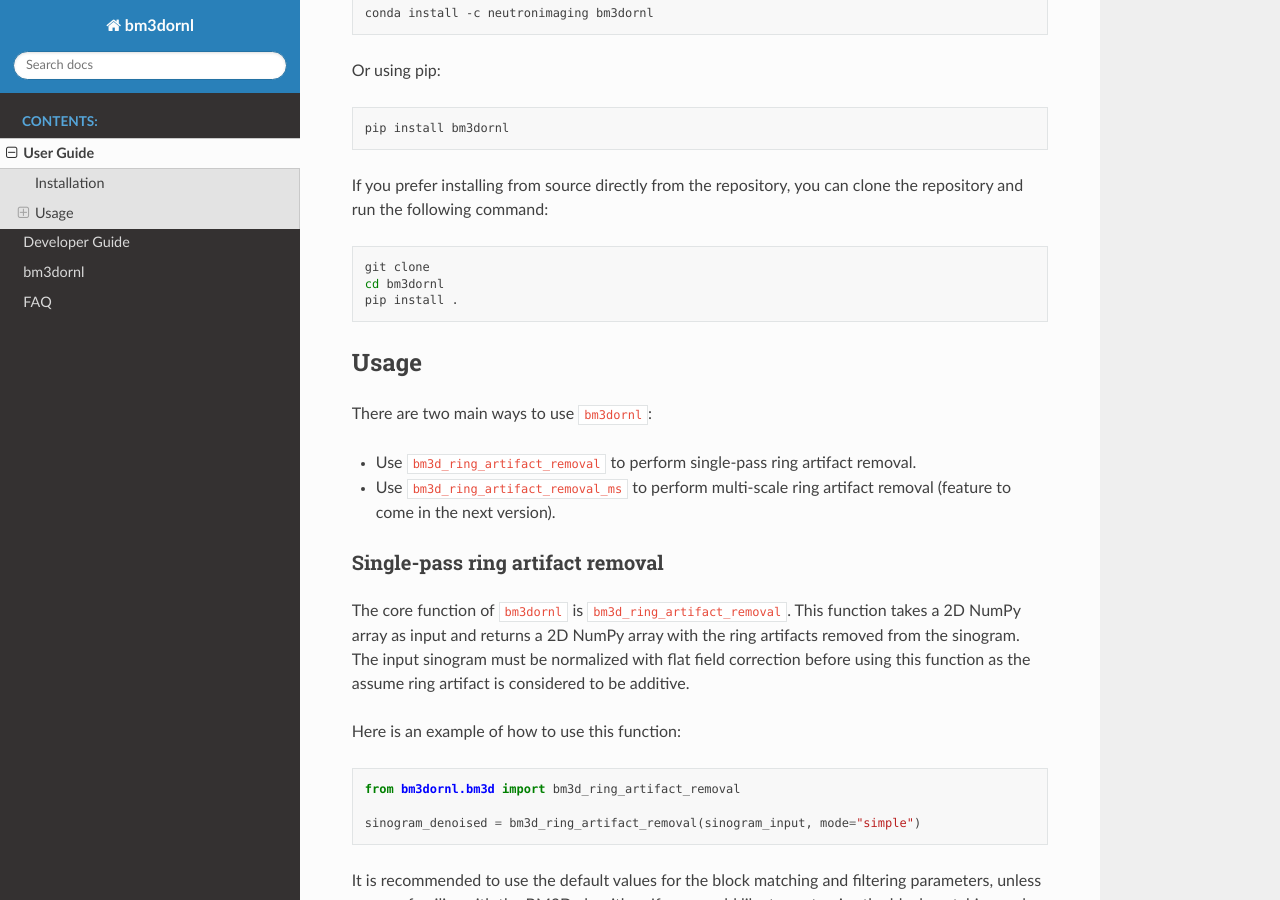
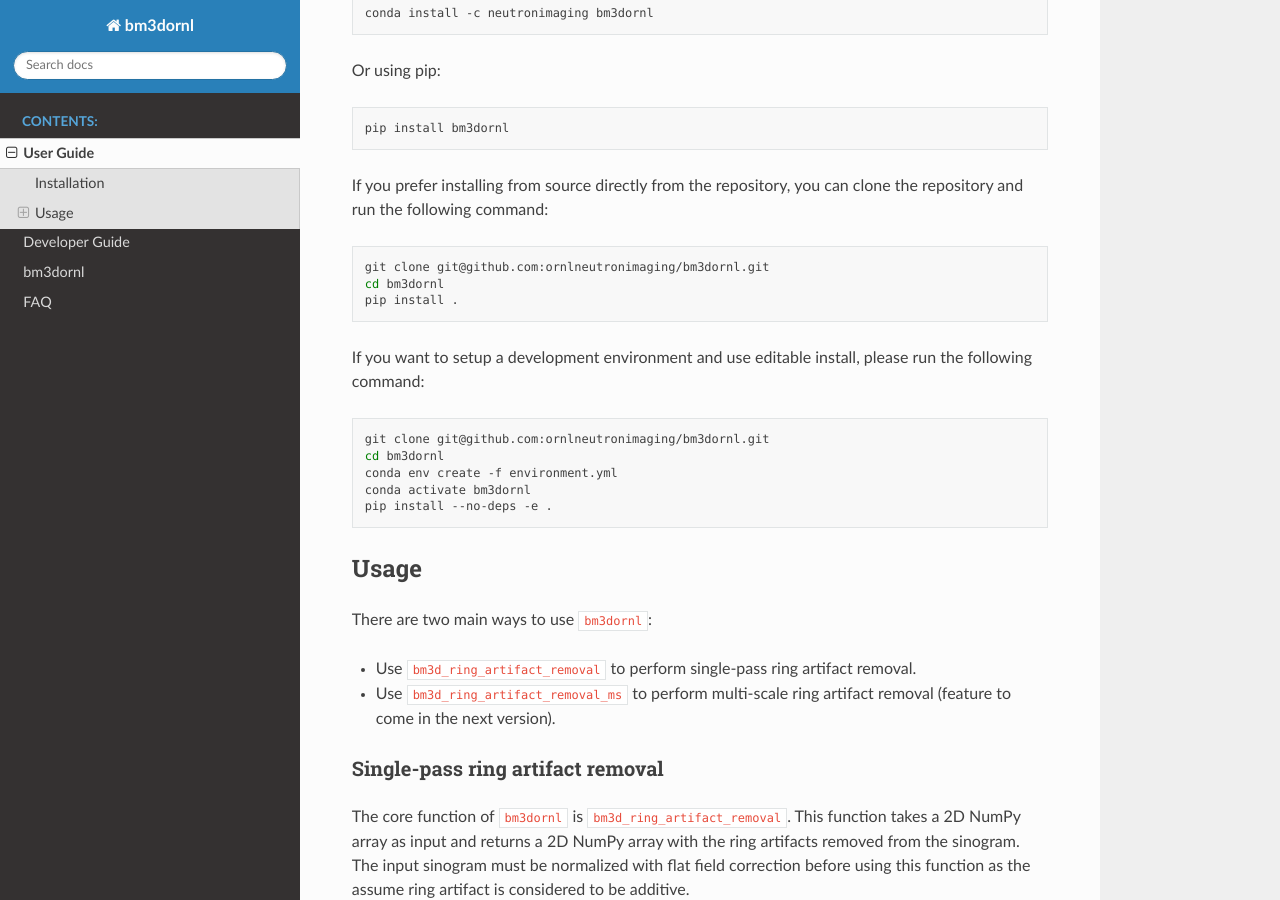
Before and after one commit to ornlneutronimaging/bm3dornl, a Sphinx documentation site: the page built from docs/user.rst, in a window 1280 px wide and 900 px high, scrolled down 561 px. Built offline with Sphinx 7.4.7 and the Read the Docs theme 2.0.0, drawn with Linux system fonts in a browser that asks for light colours; the version number could not be read and is left out.

Commit message:
update documentation

```diff
--- a/docs/user.rst
+++ b/docs/user.rst
@@ -29,9 +29,19 @@
 
 .. code-block:: bash
 
-    git clone
+    git clone git@github.com:ornlneutronimaging/bm3dornl.git
     cd bm3dornl
     pip install .
+
+If you want to setup a development environment and use editable install, please run the following command:
+
+.. code-block:: bash
+
+    git clone git@github.com:ornlneutronimaging/bm3dornl.git
+    cd bm3dornl
+    conda env create -f environment.yml
+    conda activate bm3dornl
+    pip install --no-deps -e .
 
 -----
 Usage
```
Also changed, not shown: README.md (+39 -0 lines).
